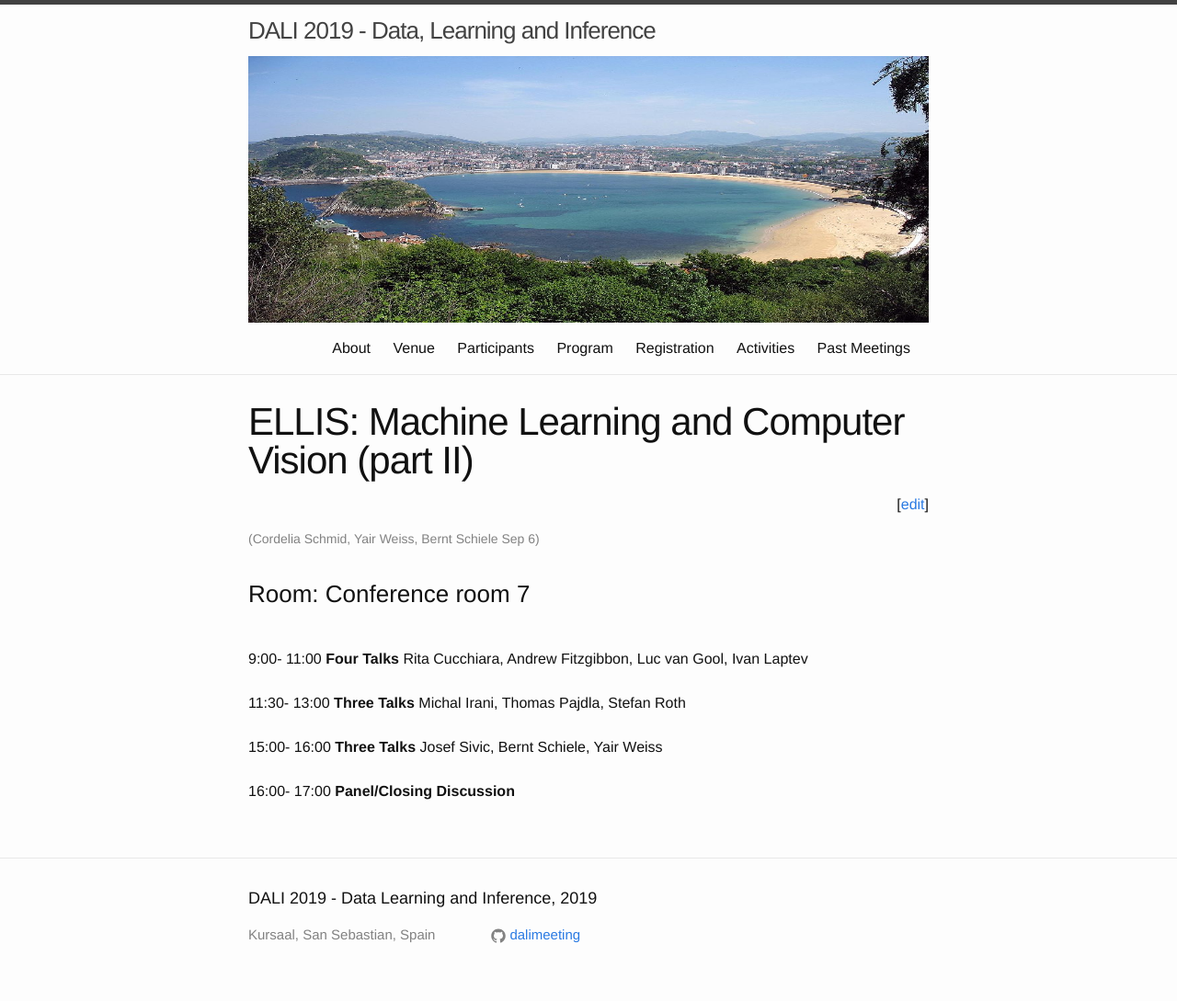
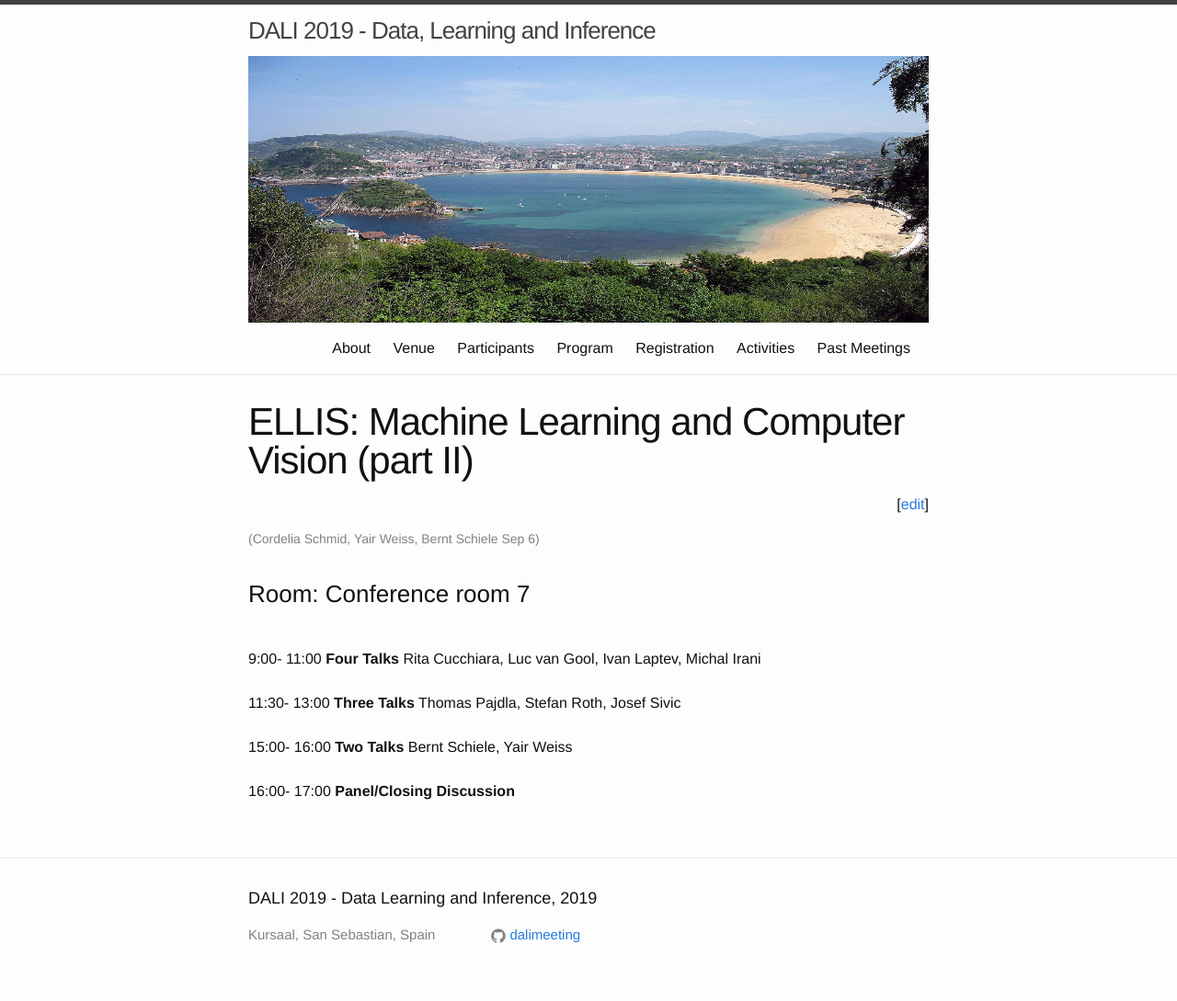
Before and after one commit to dalimeeting/dalimeeting.github.io, a Jekyll site: the page built from _posts/2019-09-06-workshop-06-01.md, in a window 1280 px wide. Shown: the whole page at 92% size. Built offline with Jekyll 4.4.1, drawn with Linux system fonts in a browser that asks for light colours.

Commit message:
updated vision schedule

```diff
--- a/_posts/2019-09-06-workshop-06-01.md
+++ b/_posts/2019-09-06-workshop-06-01.md
@@ -20,28 +20,26 @@ talks:
   author:
   - given: Rita
     family: Cucchiara
-  - given: Andrew
-    family: Fitzgibbon
   - given: Luc
     family: van Gool
   - given: Ivan
     family: Laptev
+  - given: Michal
+    family: Irani
 - start: "11:30"
   end: "13:00"
   title: "Three Talks"
   author:
-  - given: Michal
-    family: Irani
   - given: Thomas
     family: Pajdla
   - given: Stefan
     family: Roth
+  - given: Josef
+    family: Sivic
 - start: "15:00"
   end: "16:00"
-  title: "Three Talks"
+  title: "Two Talks"
   author:
-  - given: Josef
-    family: Sivic
   - given: Bernt
     family: Schiele
   - given: Yair
```
